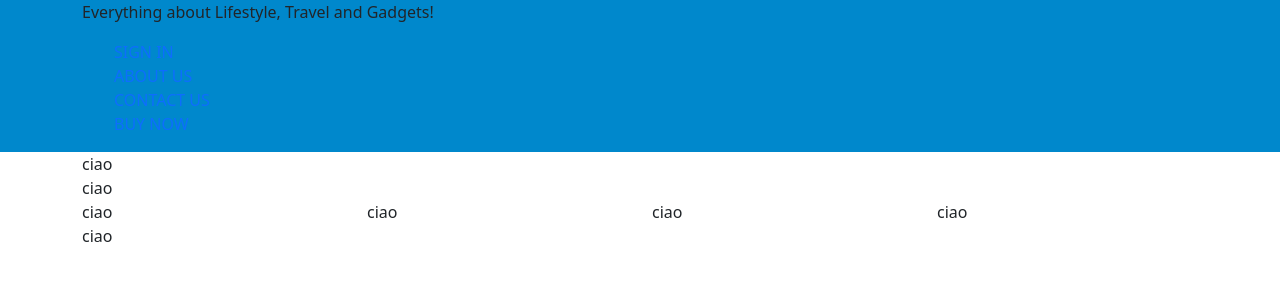
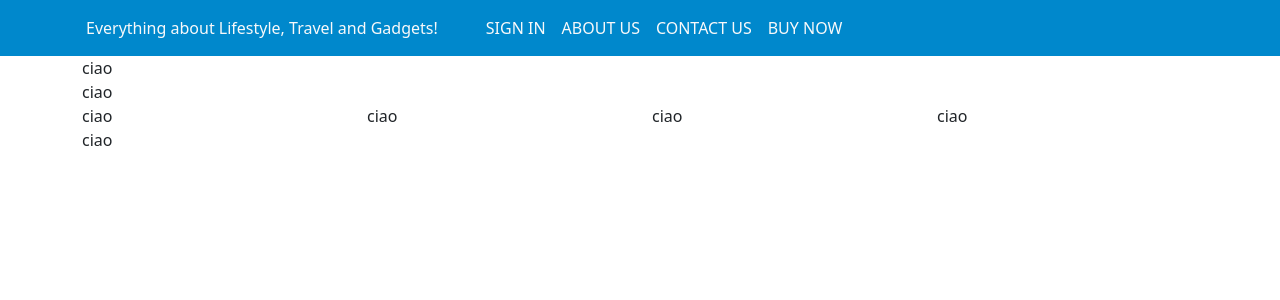
Before and after one commit to Fabiofljf/proj-html-vuejs, a Vue app: page / in a window 1280 px wide. Shown: the top 300 px of the page. Built offline with nearby package versions, Linux system fonts and the light colour scheme; the HTML template or start-up script is replaced by a standard one.

Commit message:
Add Header - menu

```diff
--- a/src/App.vue
+++ b/src/App.vue
@@ -4,20 +4,17 @@
       <div id="menu" class="bg-mare">
         <div class="container">
           <div class="row">
-            <div class="col">
-              <p>Everything about Lifestyle, Travel and Gadgets!</p>
-              <div class="menu">
-                <ul>
+            <div class="col d-flex p-3 text-light">
+              <p class="m-0">Everything about Lifestyle, Travel and Gadgets!</p>
+                <ul class="m-0 d-flex">
                   <li
-                    class="text-uppercase"
+                    class="text-uppercase ms-3"
                     v-for="(listitem, index) in menu"
                     :key="index"
                   >
-                    <a :href="listitem.id">{{ listitem.point }}</a>
+                    <a class="text-light" :href="listitem.id">{{ listitem.point }}</a>
                   </li>
                 </ul>
-              </div>
-              <!-- /.menu -->
             </div>
             <!-- /.col -->
           </div>
--- a/src/assets/scss/partials/_variables.scss
+++ b/src/assets/scss/partials/_variables.scss
@@ -3,3 +3,4 @@ $Bg-ligth: #FFFFFF;
 $Bg-mare: #0088CC;
 $Bg-footer: #212529CC;
 // Text colors:
+$C-light: #FFFFFF;
```
